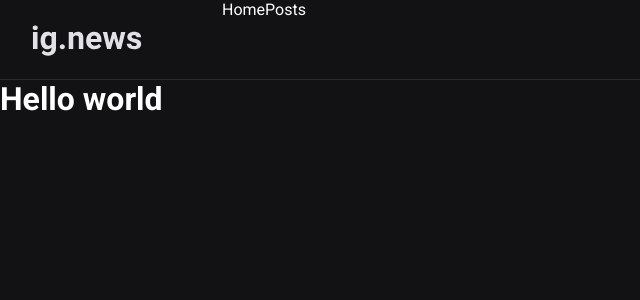
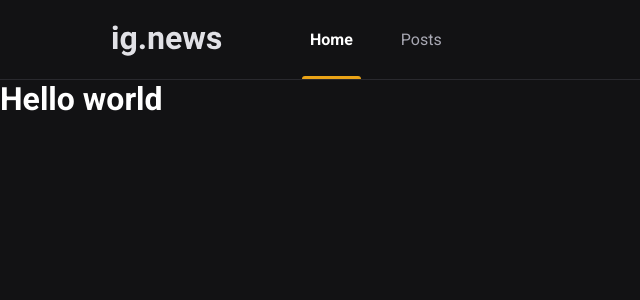
Before and after one commit to muNeves3/ignews, a Next.js app: page / in a window 1280 px wide. Shown: the top 300 px of the page, without its empty margins (0-640 px from the left). Built offline with nearby package versions, Linux system fonts and the light colour scheme.

Commit message:
feat: adding Header nav

```diff
--- a/src/components/Header/index.tsx
+++ b/src/components/Header/index.tsx
@@ -7,7 +7,9 @@ export function Header() {
         <img src="/images/logo.svg" alt="" />
 
         <nav>
-          <a href="">Home</a>
+          <a href="" className={styles.active}>
+            Home
+          </a>
           <a href="">Posts</a>
         </nav>
       </div>
--- a/src/components/Header/styles.module.scss
+++ b/src/components/Header/styles.module.scss
@@ -6,7 +6,7 @@
 .headerContent {
     max-width: 1120px;
     height: 5rem;
-    margin: 8 auto;
+    margin: 0 auto;
     padding: 0 2rem;
 
     display: flex;
@@ -18,6 +18,38 @@
 
         a {
             display: inline-block;
+            position: relative;
+            padding: 0 0.5rem;
+            height: 5rem;
+            line-height: 5rem;
+
+            color: var(--gray-300);
+
+            transition: color 0.3s;
+
+            & + a {
+                margin-left: 2rem;
+            }
+
+            &:hover {
+                color: var(--white);
+            }
+
+            &.active {
+                color: var(--white);
+                font-weight: bold;
+            }
+
+            &.active::after {
+                content: '';
+                height: 3px;
+                border-radius: 3px 3px 0 0;
+                width: 100%;
+                position: absolute;
+                bottom: 1px;
+                left: 0;
+                background: var(--yellow-500);
+            }
         }
     }
 }
--- a/src/pages/_document.tsx
+++ b/src/pages/_document.tsx
@@ -11,6 +11,8 @@ export default class MyDocument extends Document {
             href="https://fonts.googleapis.com/css2?family=Roboto:wght@400;700;900&display=swap"
             rel="stylesheet"
           />
+
+          <link rel="shortcut icon" href="/favicon.png" />
         </Head>
         <body>
           <Main />
```
Also changed, not shown: package.json (+9 -2 lines), 1 other file (tests, documents, lock files or other folders).
